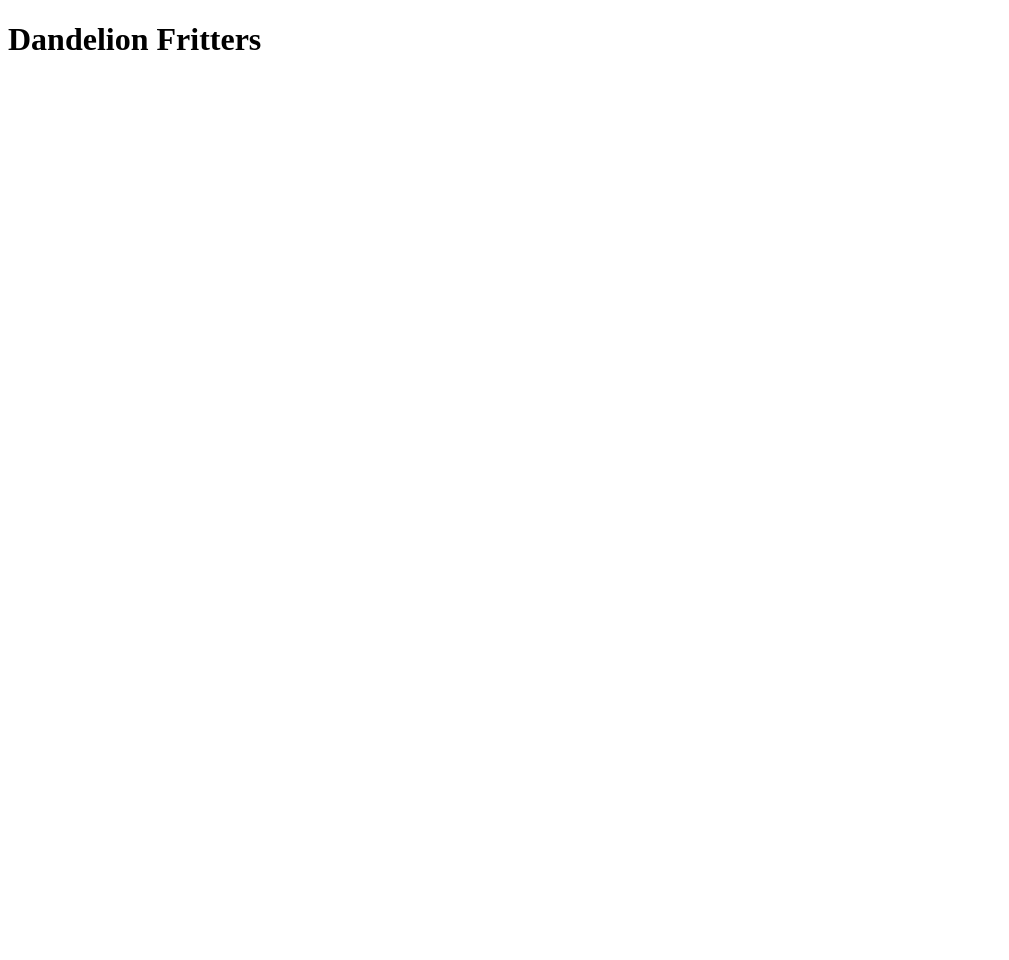
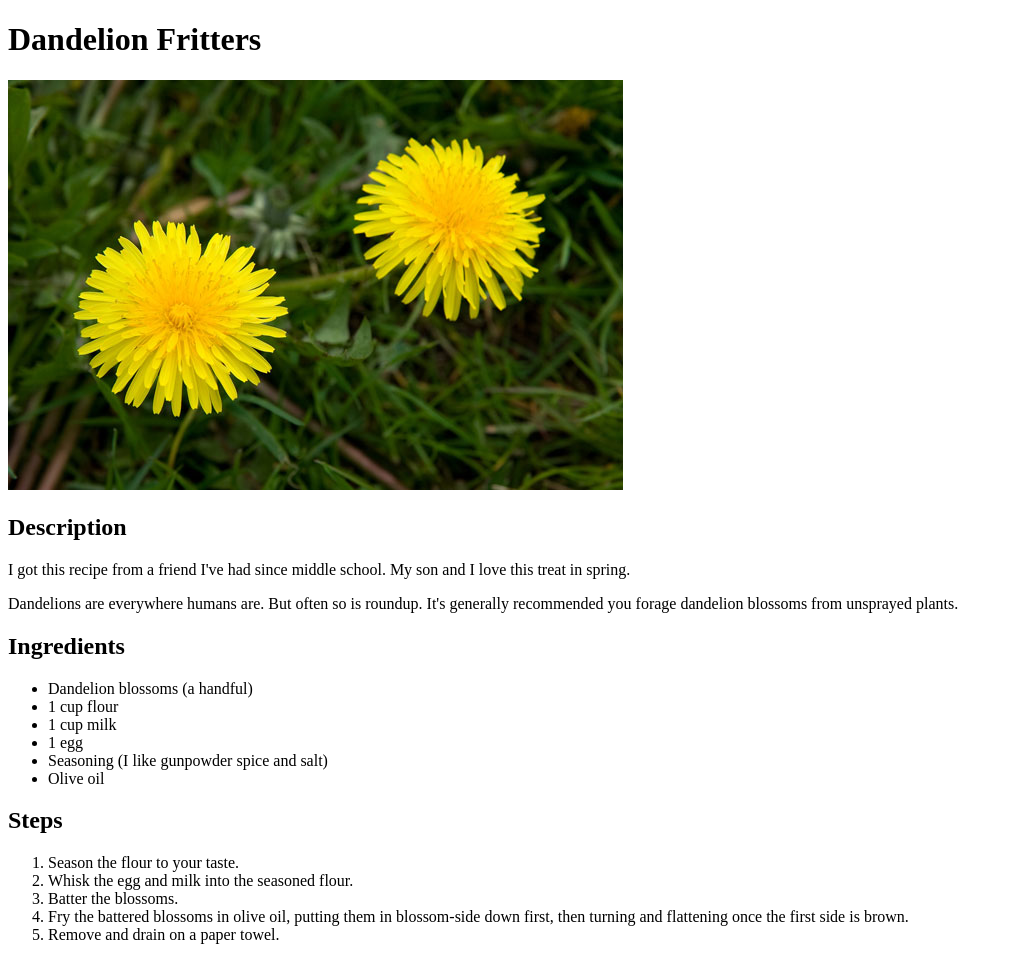
Before and after one commit to mccoolgrime/Practice_HTML_Recipes, a plain HTML site: page recipes/dandelionfritters.html in a window 1280 px wide. Shown: the whole page, without its empty margins (0-1009 px from the left). Before the commit the page ends 800 px from the top, so only its background shows below. Drawn offline with Linux system fonts and the light colour scheme.

Commit message:
Finish content for dandelion fritters page

```diff
--- a/recipes/dandelionfritters.html
+++ b/recipes/dandelionfritters.html
@@ -8,5 +8,27 @@
 </head>
 <body>
     <h1>Dandelion Fritters</h1>
+    <img src="../images/dandelions.jpg"
+    <p></p>
+    <h2>Description</h2>
+        <p>I got this recipe from a friend I've had since middle school. My son and I love this treat in spring. </p>
+        <p>Dandelions are everywhere humans are. But often so is roundup. It's generally recommended you forage dandelion blossoms from unsprayed plants.</p>
+    <h2>Ingredients</h2>
+        <ul>
+            <li>Dandelion blossoms (a handful)</li>
+            <li>1 cup flour</li>
+            <li>1 cup milk</li>
+            <li>1 egg</li>
+            <li>Seasoning (I like gunpowder spice and salt)</li>
+            <li>Olive oil</li>
+        </ul>
+    <h2>Steps</h2>
+        <ol>
+            <li>Season the flour to your taste.</li>
+            <li>Whisk the egg and milk into the seasoned flour.</li>
+            <li>Batter the blossoms.</li>
+            <li>Fry the battered blossoms in olive oil, putting them in blossom-side down first, then turning and flattening once the first side is brown.</li>
+            <li>Remove and drain on a paper towel.</li>
+        </ol>
 </body>
 </html>
```
Also changed, not shown: images/dandelions.jpg (added).
